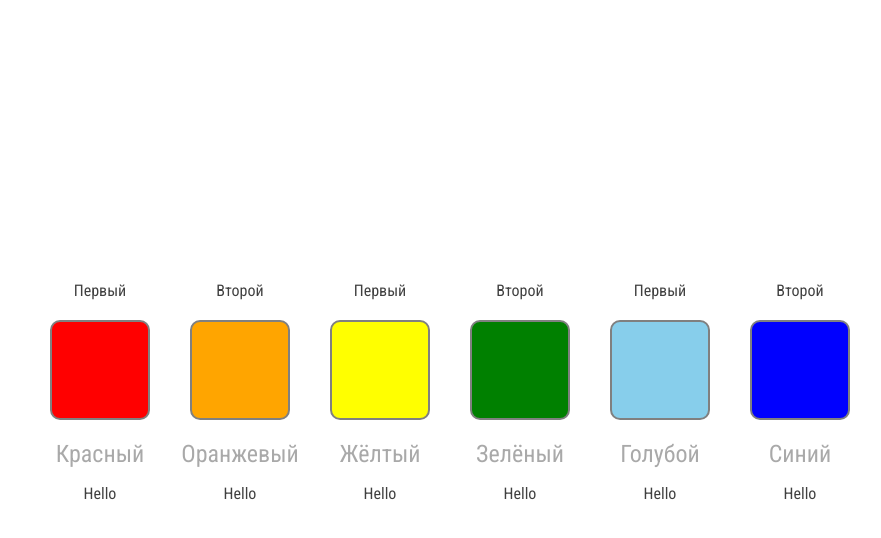
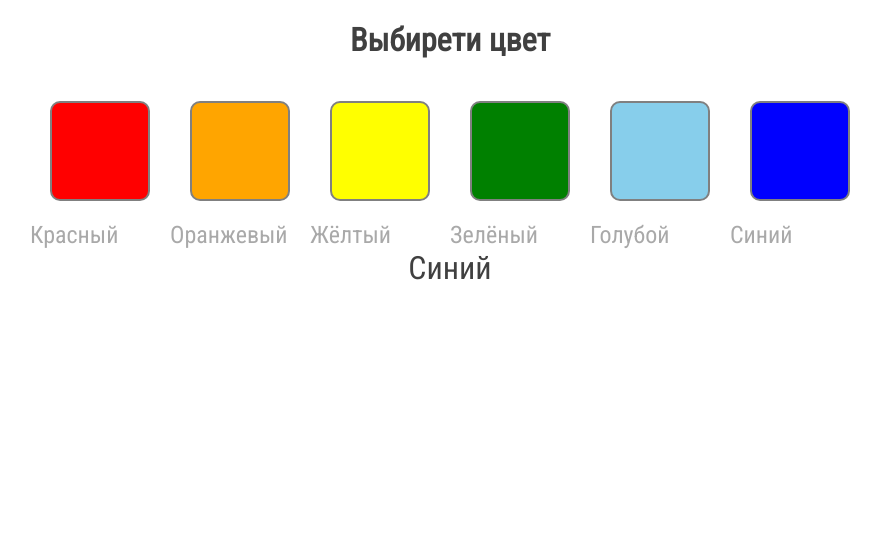
Before and after one commit to PavelPetyakin/LearningReact, a React app: page / in a window 1280 px wide. Shown: the top 538 px of the page, without its empty margins (190-1071 px from the left). Built offline with nearby package versions, Linux system fonts and the light colour scheme; what typesafe-actions would draw is missing.

Commit message:
refactor(ColorRec)

```diff
--- a/src/pages/welcomePage/components/colorRec.tsx
+++ b/src/pages/welcomePage/components/colorRec.tsx
@@ -1,24 +1,21 @@
 import React from "react";
-import style from "../style.scss";
+import style from "./style.scss";
 
 export interface IColorRec {
   text: string;
   color: string;
-  order: number;
-  children: React.ReactNode;
-  title: string;
+  activeColor: string;
+  onClick: () => void;
 }
 
 export function ColorRec(props: IColorRec) {
-  const { text, title, color, order, children } = props;
-  const renderMessage: string = order % 2 === 0 ? "Первый" : "Второй";
+  const { text, color, activeColor, onClick } = props;
+  const isActive: boolean = activeColor === text;
 
   return (
     <div className={style.box}>
-      <div children={renderMessage}/>
       <div className={style[color]}/>
       <div className={style.text}>{text}</div>
-      {children}
     </div>
   )
 }
--- /dev/null
+++ b/src/pages/welcomePage/components/style.scss
@@ -0,0 +1,84 @@
+.box {
+  display: flex;
+  flex-direction: column;
+  flex: 1;
+
+
+  &:hover {
+    .red,
+    .orange,
+    .yellow,
+    .green,
+    .skyblue,
+    .blue,
+    .purple {
+      transform: scale(1.2);
+    }
+    .text {
+      color:pink;
+      text-decoration: underline;
+    }
+  }
+}
+
+.text {
+  font-size: 24px;
+  color: darkgray;
+  transition: 0.3s;
+}
+
+.red,
+.orange,
+.yellow,
+.green,
+.skyblue,
+.blue,
+.purple {
+  display: flex;
+  justify-content: center;
+  align-items: center;
+  margin: 20px;
+  width: 100px;
+  height: 100px;
+  border-width: 2px;
+  border-style: solid;
+  border-color: grey;
+  border-radius: 10px;
+  cursor: pointer;
+  transform: scale(1);
+  transition: 0.3s;
+}
+
+.green,
+.blue,
+.purple {
+  color: white;
+}
+
+.red {
+  background-color: red;
+}
+
+.orange {
+  background-color: orange;
+}
+
+.yellow {
+  background-color: yellow;
+}
+
+.green {
+  background-color: green;
+}
+
+.skyblue {
+  background-color: skyblue;
+}
+
+.blue {
+  background-color: blue;
+}
+
+.purple {
+  background-color: purple;
+}
--- a/src/pages/welcomePage/style.scss
+++ b/src/pages/welcomePage/style.scss
@@ -2,91 +2,19 @@
 
 .container {
   display: flex;
-  justify-content: center;
   align-items: center;
-  height: 100vh;
-}
+  justify-content: space-around;
+  flex-direction: column;
 
-.box {
-  display: flex;
-  flex-direction: column;
-  align-items: center;
+  .row {
+    display: flex;
+    flex-direction: row;
+    max-width: 980px;
+  }
 
-  &:hover {
-    .red,
-    .orange,
-    .yellow,
-    .green,
-    .skyblue,
-    .blue,
-    .purple {
-      transform: scale(1.2);
-    }
-    .text {
-      color:pink;
-      text-decoration: underline;
-    }
+  .text {
+    display: flex;
+    justify-content: center;
+    font-size: 32px;
   }
 }
-
-.text {
-  font-size: 24px;
-  color: darkgray;
-  transition: 0.3s;
-}
-
-.red,
-.orange,
-.yellow,
-.green,
-.skyblue,
-.blue,
-.purple {
-  display: flex;
-  justify-content: center;
-  align-items: center;
-  margin: 20px;
-  width: 100px;
-  height: 100px;
-  border-width: 2px;
-  border-style: solid;
-  border-color: grey;
-  border-radius: 10px;
-  cursor: pointer;
-  transform: scale(1);
-  transition: 0.3s;
-}
-
-.green,
-.blue,
-.purple {
-  color: white;
-}
-
-.red {
-  background-color: red;
-}
-
-.orange {
-  background-color: orange;
-}
-
-.yellow {
-  background-color: yellow;
-}
-
-.green {
-  background-color: green;
-}
-
-.skyblue {
-  background-color: skyblue;
-}
-
-.blue {
-  background-color: blue;
-}
-
-.purple {
-  background-color: purple;
-}
--- a/src/pages/welcomePage/welcomePage.tsx
+++ b/src/pages/welcomePage/welcomePage.tsx
@@ -2,7 +2,7 @@ import React from "react";
 import { ColorRec, IColorRec } from "./components/colorRec";
 import s from "./style.scss";
 
-const array: Omit<IColorRec, "children" | "title" | "order">[] = [
+const array: Pick<IColorRec, "text" | "color" >[] = [
   {
     color: "red",
     text: "Красный",
@@ -36,14 +36,17 @@ export function WelcomePage() {
         key={index}
         text={el.text}
         color={el.color}
-        order={index}
-        title={"hello1"}
-        children={<p>Hello</p>}
+        activeColor={"red"}
+        onClick={() => undefined}
       />
     )
   })
 
   return (
-    <div className={s.container} children={colorRecs}/>
+    <div className={s.container} >
+      <h1>Выбирети цвет</h1>
+      <div className={s.row}>{colorRecs}</div>
+      <div className={s.text}>Синий</div>
+    </div>
   );
 }
```
